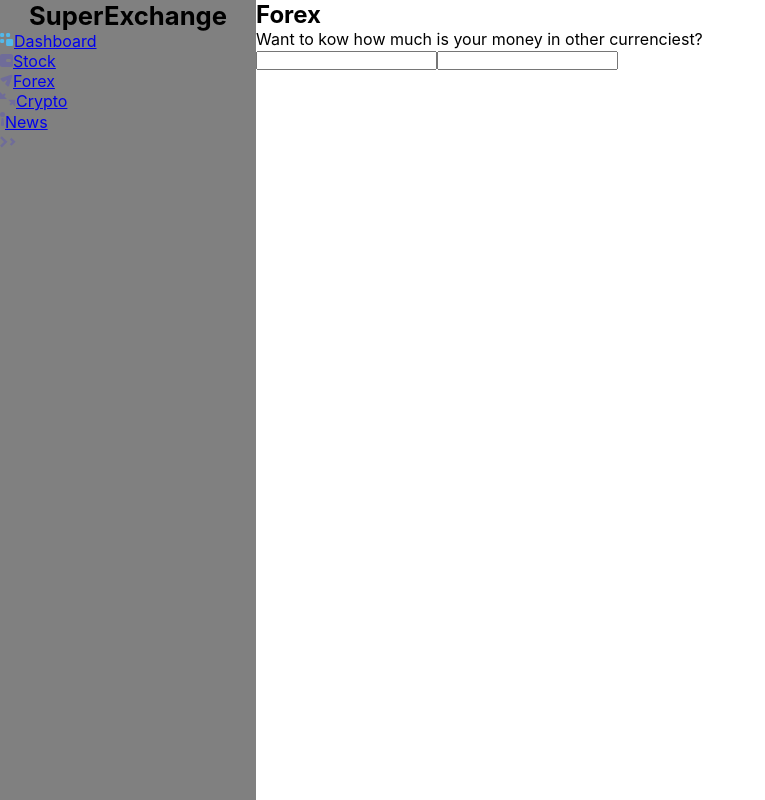
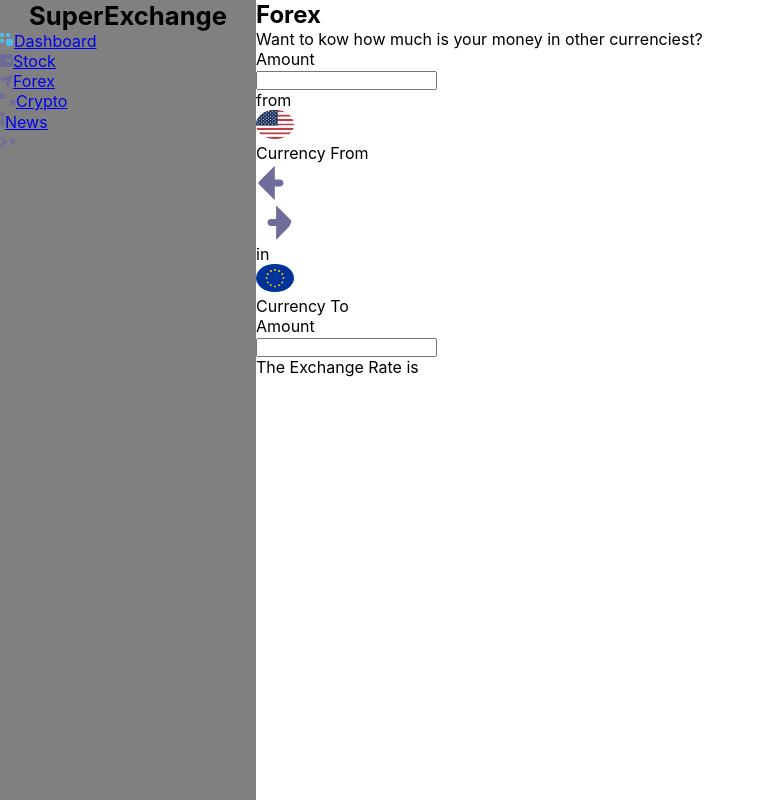
Before and after one commit to SuperExchange/SuperExchange, a React (Create React App) app: page /forex in a window 1280 px wide. Shown: the whole page, without its empty margins (0-765 px from the left). Built offline with nearby package versions, Linux system fonts and the light colour scheme.

Commit message:
forex public data, forex page (incomplete)

```diff
--- a/src/App.css
+++ b/src/App.css
@@ -14,3 +14,8 @@
     text-align: center;
     font-size: 2vw;
 }
+
+.forex img {
+    width: 3vw;
+    border-radius: 50%;
+}
--- a/src/pages/Forex.jsx
+++ b/src/pages/Forex.jsx
@@ -1,30 +1,68 @@
-import React, { Component } from 'react';
+import React from 'react';
 
-class Forex extends Component {
+class Forex extends React.Component {
     constructor(props) {
         super(props);
         this.state = {
-            fromCurrency : 0,
-            toCurrency: 0
+            currency: null,
+            rate: 0,
+            fromCurrency: "",
+            toCurrency: "",
+            isLoading: true
         }
+    }
+    async componentDidMount() {
+        //const url = 'https://www.alphavantage.co/query?function=CURRENCY_EXCHANGE_RATE&from_currency=USD&to_currency=EUR&apikey=9RW257WPI2WCJBBF';
+        const url = '../data/currencies/usdToEur.json'
+        const response = await fetch(url);
+        const data = await response.json();
+        this.setState({ currency: data });
+    }
+    handleChangeFromCurrency() {
+
+    }
+    handleChangeToCurrency() {
+
     }
     render() {
         return (
-            <div className="forex">
+            <div>
+                {!this.isLoading && <div className="forex">
                     <h2>Forex</h2>
                     <p>Want to kow how much is your money in other currenciest?</p>
+                    <div className="forex-container">
                         <div>
+                            <p>Amount</p>
                             <input
                                 type="text"
-                        value={this.state.value}
-                        onChange={this.handleChange}
+                                value={this.state.fromCurrency}
+                                onChange={this.handleChangeFromCurrency}
                             />
+                        </div>
+                        <div>
+                            <p>from</p>
+                            <img className="currencyFlag" src="../img/flags/us.svg" alt="" />
+                            <p>Currency From</p>
+                        </div>
+                        <div>
+                            <img className="currencyIcon" src="../img/icons/arrow-combined.svg" alt="" />
+                        </div>
+                        <div>
+                            <p>in</p>
+                            <img className="currencyFlag" src="../img/flags/eu.svg" alt="" />
+                            <p>Currency To</p>
+                        </div>
+                        <div>
+                            <p>Amount</p>
                             <input
                                 type="text"
-                        value={this.state.value}
-                        onChange={this.handleChange}
+                                value={this.state.toCurrency}
+                                onChange={this.handleChangeToCurrency}
                             />
                         </div>
+                    </div>
+                    <p>The Exchange Rate is </p>
+                </div>}
             </div>
         );
     }
```
Also changed, not shown: src/App.js (+0 -7 lines), src/data/ApiKeys.json (+6 -1 lines), public/data/currencies/usdToEur.json (renamed from src/data/currencies/usdToEur.json), public/img/icons/arrow-combined.svg (added), 1 other file (tests, documents, lock files or other folders). Lines whose indentation alone changed are shown as unchanged.
